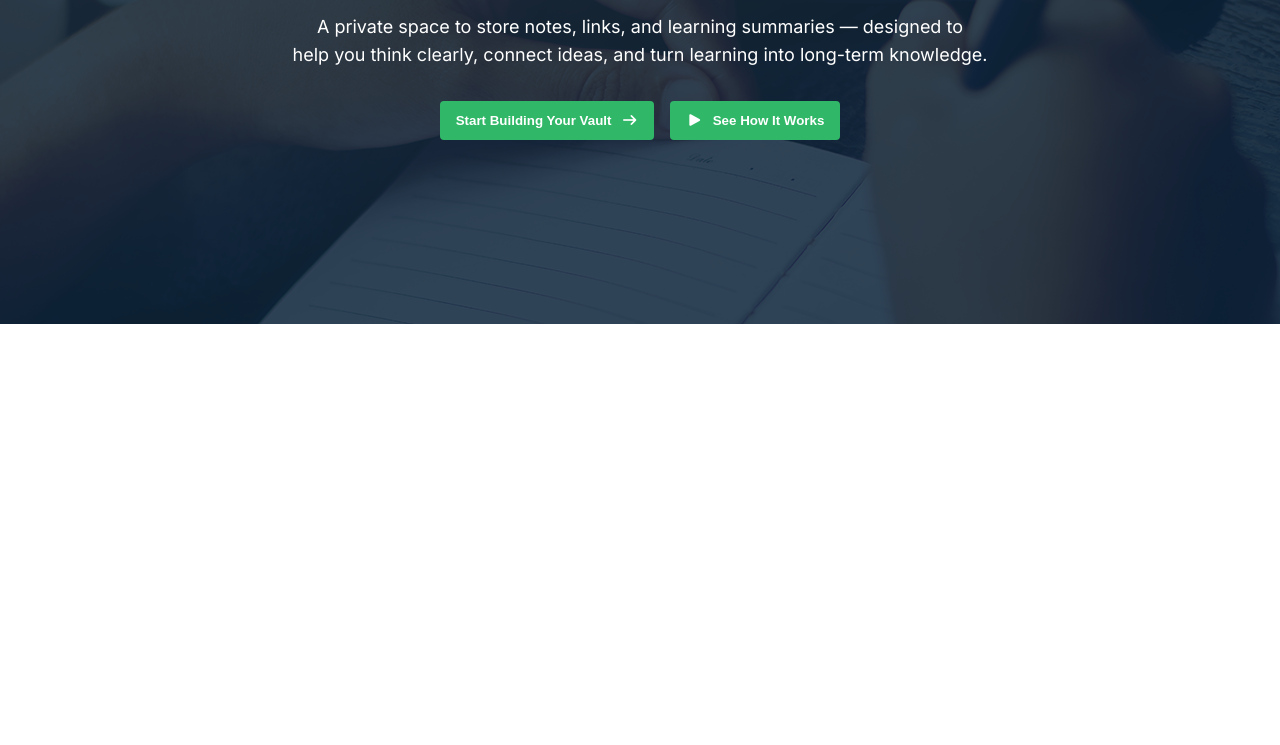
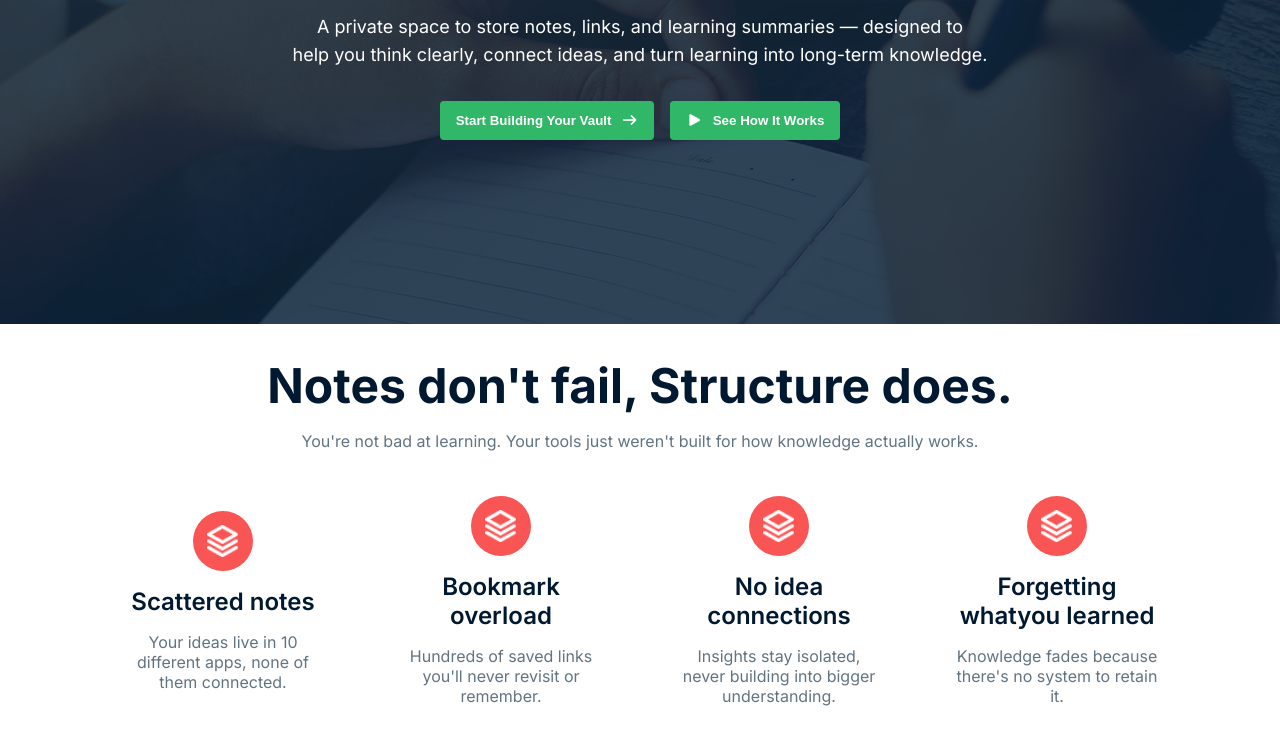
Before and after one commit to shakibul-islam-Dev/assiment_01, a plain HTML site: page index.html in a window 1280 px wide. Shown: the part 435-1180 px from the top of the page. Before the commit the page ends 800 px from the top, so only its background shows below. Drawn offline with Linux system fonts and the light colour scheme.

Commit message:
Second Section done

```diff
--- a/index.html
+++ b/index.html
@@ -49,14 +49,43 @@
     </section>
     <section class="card">
         <div class="card_header">
-            <h1></h1>
-            <p></p>
+            <h1>Notes don't fail, Structure does.</h1>
+            <p>You're not bad at learning. Your tools just weren't built for how knowledge actually works.</p>
+        </div>
+        <div class="card_item">
+
+             <div class="card_items">
+            <div class="image">
+                <img src="./assets/Vector.png" alt="">
+            </div>
+            <h4>Scattered notes</h4>
+            <p>Your ideas live in 10 different apps, none of them connected.</p>
+        </div>
+                <div class="card_items">
+            <div class="image">
+                <img src="./assets/Vector.png" alt="">
+            </div>
+            <h4>Bookmark overload</h4>
+            <p>Hundreds of saved links you'll never revisit or remember.</p>
+        </div>
+
+        <div class="card_items">
+            <div class="image">
+                <img src="./assets/Vector.png" alt="">
+            </div>
+            <h4>No idea connections</h4>
+            <p>Insights stay isolated, never building into bigger understanding.</p>
         </div>
         <div class="card_items">
-            <img src="" alt="">
-            <h4></h4>
-            <p></p>
+            <div class="image">
+                <img src="./assets/Vector.png" alt="">
+            </div>
+            <h4>Forgetting whatyou learned</h4>
+            <p>Knowledge fades because there's no system to retain it.</p>
         </div>
+
+        </div>
+
     </section>
 </body>
 </html>
--- a/style.css
+++ b/style.css
@@ -138,3 +138,63 @@ button{
     gap: 16px;
 
 }
+.card{
+
+    width: 85%;
+    max-width: 1360px;
+    margin: 0 auto;
+}
+.card_header h1{
+    padding-top: 32px;
+    font-size: 48px;
+    font-weight: bold;
+    color: #001931;
+
+}.card_header P{
+    margin-top: 16px;
+    font-size: 16px;
+    line-height: 20px;
+    color: #627382;
+
+}
+.card_item{
+    display: flex;
+    align-items: center;
+    gap: 24px;
+}
+
+.card_items{
+    height: 300px;
+    padding:24px ;
+    width: 322px;
+    box-shadow: 0 0 8px 0 #0000 6% ;
+    display: flex;
+    align-items: center;
+    justify-content: center;
+    flex-direction: column;
+    gap: 16px;
+}
+
+.card_items .image{
+    height: 60px;
+    width: 60px;
+    border-radius: 50%;
+    background-color: #F95555;
+}
+.card .card_items .image img{
+
+    margin: 14px 14px;
+    height: 32px;
+    width: 32px;
+    color: #FFFFFF;
+}
+.card_items h4 {
+    font-size: 24px;
+    font-weight: 600;
+    color:#001931;
+}
+.card_items p {
+    font-size: 16px;
+    line-height: 20px;
+    color:#627382;
+}
```
